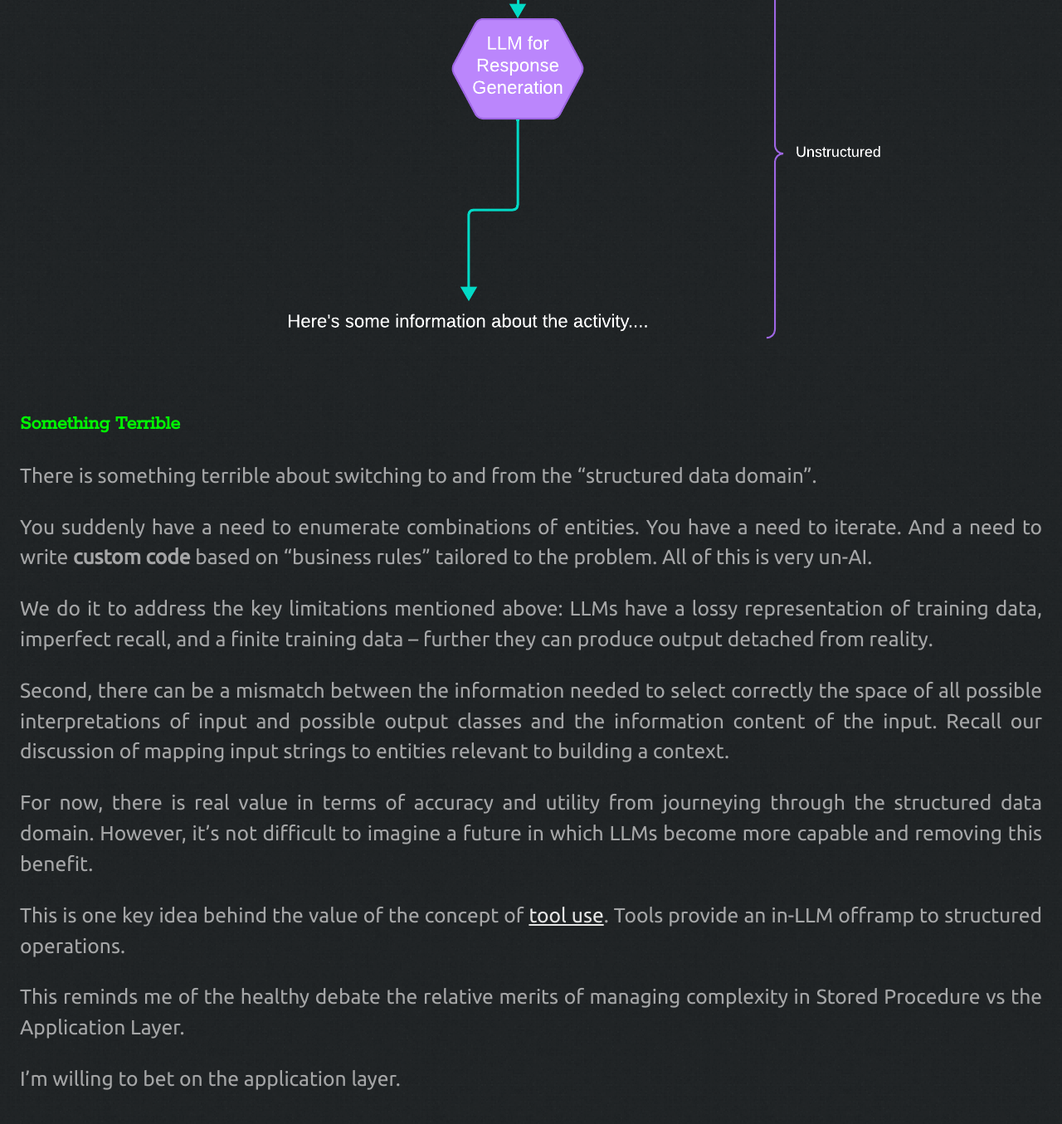
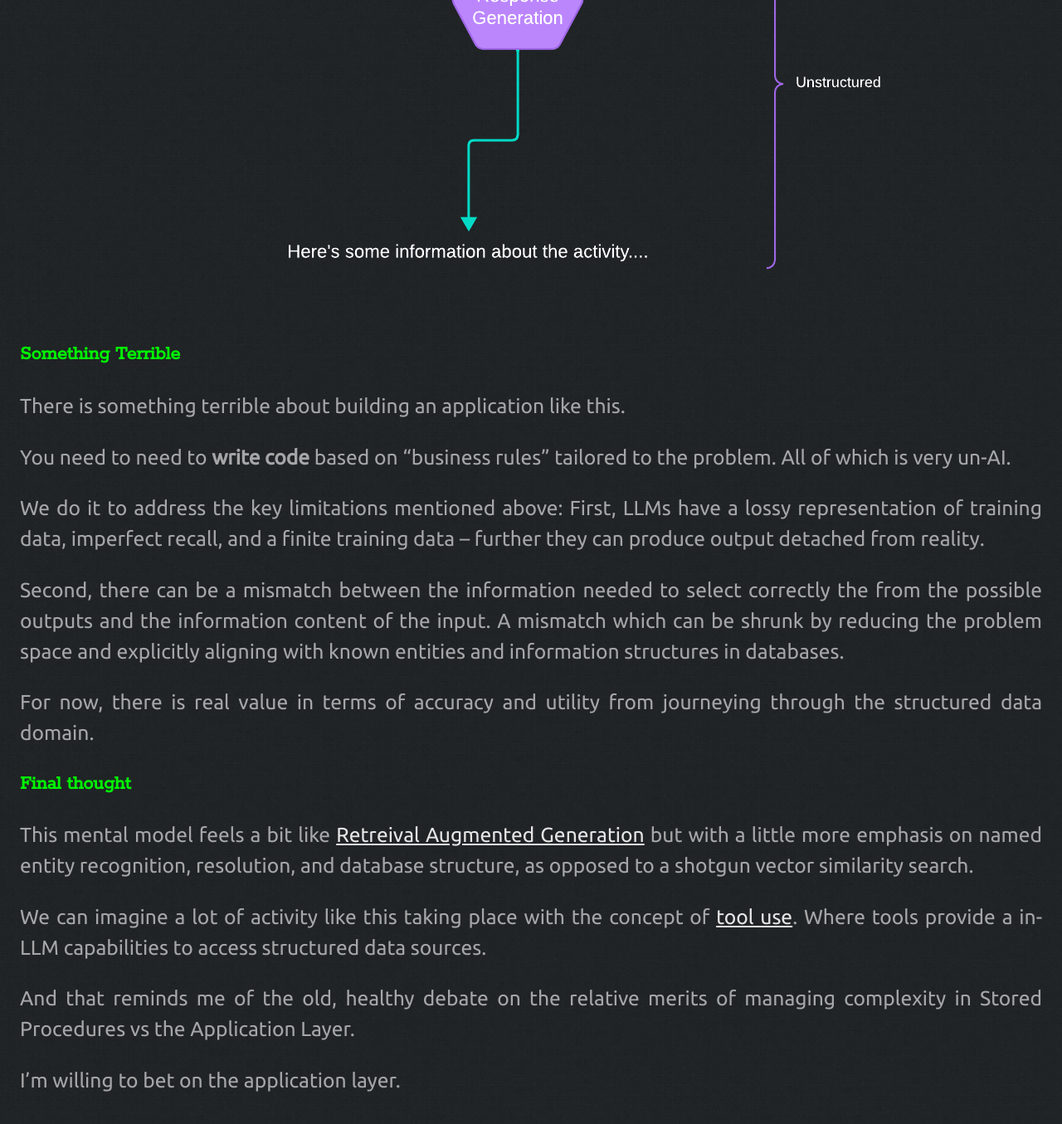
Before and after one commit to no0p/no0p.github.io, a Jekyll site: the page built from _posts/2024-4-13-notes-on-llm-application-development.markdown, in a window 1280 px wide and 1400 px high, scrolled down 10055 px. Shown: the top 1355 px of the window at 83% size. Built offline with Jekyll 4.4.1, drawn with Linux system fonts in a browser that asks for light colours; some of the changed text lies outside the part shown.

Commit message:
editing of post.

```diff
--- a/_posts/2024-4-13-notes-on-llm-application-development.markdown
+++ b/_posts/2024-4-13-notes-on-llm-application-development.markdown
@@ -10,7 +10,7 @@
 
 Like a lot of folks, I've integrated LLMs into my daily life, but until recently never had the time to dig deeper and form opinions about building with them.
 
-In this post I'll share a design overview of the answering facility in <a href="https://paintedtargets.com/">paintedtargets.com</a>, followed by a discussion of moving between the "structured data domain" and the "natural language domain."
+In this post I'll discuss the design of the chat facility in <a href="https://paintedtargets.com/">paintedtargets.com</a>, followed by a discussion of moving between what I like to call the "structured data domain" and the "natural language domain."
 
 ### Painted Targets
 
@@ -24,19 +24,15 @@
 
 I found that among the multitude of OSS LLM models available, none of them are going to run great on a 4090 or two, especially the larger SOA models.  And you can forget about fine tuning the big ones.  For now I am punting on the main LLM implementation as a detail behind an interface.  I think this will be a popular choice even though it comes with the usual types of tradeoffs relating to cost, latency, throughput, and correctness.
 
-A quick digression -- 'correctness' is a bit of a dubious term when talking about LLMs.
-
-Quality, or fitness for purpose, or even `fitness to taste` is perhaps more appropriate when discussing the correctness. Still producing output grounded in objective truth is a primary motivation for transforming requests into the structured data domain.
+A quick digression -- 'correctness' is a bit of a dubious term when talking about LLMs, fitness for purpose, or even `fitness to taste` is perhaps more appropriate when discussing the correctness.
 
 #### Opportunities for Wrapper Applications
 
-The first question you have to ask yourself is `why not just ask a big LLM service directly?`
-
-Let's explore two capabilities LLMs: first, they can retrieve information `remembered` from training, and second, they make `information accessable` in a text.
+The first question you have to ask yourself is `why not just ask a big chat service directly?`
 
 1.  While LLMs can remember and produce information they were trained on, their memory is a lossy compression encoded version of their training data. So remembering facts is a bit dicey, especially arcane facts with little or no representation in training data.
 
-2.  LLMs can effectively interpret language, but you know, sometimes it's hard to put a request into language and sometimes it's tough to select an interpretation from the set of all possible interpretations.  By adding some constraints to a problem, you reduce the size of the event space. This allows for building "tools" and prompts directed at a specific set of problems in which a lesser amount of information in the input and a lesser amount of information encoded in the model is sufficient for a successful computing experience.
+2.  LLMs can effectively interpret language, but you know, sometimes it's hard to put a request into language.  You need to include sufficient information in the input to resolve an appropriate generation path.  By adding some constraints to a problem, you reduce the size of the event space. This allows for building "tools" and prompts directed at a specific set of problems in which a lesser amount of information in the input and a lesser amount of information encoded in the model is sufficient for a successful computing experience.
 
 The room to add value here will probably change over time.
 
@@ -70,9 +66,9 @@
 
 It turns out that LLMs are pretty good at this task.
 
-Combined with an expectation of the desired output we can use this as a bridge between the structured data domain and natural language domain.
+Combined with an expectation of the desired output we can use this as a bridge from the natural language domain to the structured data domain.
 
-Quick digression here, for a long time, there has been a good pedantic point that natural language has structured.  We note that it was just that the information was sufficiently difficult to use that it was effectively unstructured for a broad range of computational uses.  The information is more accessible now.
+Quick digression here, for a long time, there has been a good pedantic point that natural language has structure. It was just the small matter of the information in natural language was sufficiently difficult to use that it was effectively unstructured for a broad range of computational uses.  The information is more accessible now.
 
 <img src="/images/entity-resolve.png"/>
 
@@ -116,9 +112,9 @@
 
 This uses a tool to extract structured records out of the context.
 
-An interesting note is that this is where a large context allows some interesting tradeoffs.  For example, if the user has a question about Novartis's patenting activity for treating a given disease, we've seen how to access the relevant patent applications.  But perhaps the user wants to further refine the query with a lot of nuance. It would be easy from an application development point of view to submit every patent Novartis has ever filed in the context and <strong>just let the LLM sort it out</strong>.
+An interesting note is that this is where a large context allows some interesting tradeoffs.  For example, if the user has a question about Novartis's patenting activity for treating a given disease, we've seen how to access the relevant patent applications.  But perhaps the user wants to further refine the query with a lot of nuance. It would be easy from an application development point of view to submit every patent Novartis has ever filed in the context and <strong>just let the LLM sort it out</strong>.  Curating a context is expensive an comes with the risk of lost recall.
 
-Curating a context is expensive an comes with the risk of lost recall, so reducing the amount of curation is nice.
+In this step the goal is to identify any entities that are particularly relevant from the context.  This allows for presenting links or other detailed information from the database in the response.
 
 #### Post-Processing
 
@@ -151,11 +147,9 @@
 
 <img src="/images/output-species-map.png" alt="Shows the mapping of text strings to expected output classes"/>
 
-Tools for implementing these function have been around for a long time.  Conditional Random Fields, Non-Transformer Networks, Regular Expressions, Various models for document classification etc.  But now entities can be extracted with zero shot or few shot prompting with decent results with a couple of minutes of effort.
+Tools for implementing these functions have been around for a long time.  Conditional Random Fields, Non-Transformer Networks, Regular Expressions, Various models for document classification etc.
 
-Mapping to the structured data domain makes a problem more tractable.
-
-The economics of this open up a lot of possible applications that would not have been worthwhile before.
+But now entities can be extracted with zero shot or few shot prompting with decent results with a couple of minutes of effort.  Same with document classification, relevance summarization, etc.  This changes the economics of these projects, making many new application possible.
 
 ### The Utility of Information Encoded in Databases
 
@@ -177,27 +171,30 @@
 
 After extracting a disease, target, and company and an expected output as a general response, we query the database for patent applications with a restriction that is the intersection of these three keys.  We then interpolate the contents of these patent applications for the context.
 
-Will the LLM find interesting trend to discuss? Will it hallucinate? Maybe.
+The LLM can then make information that was previously inaccessible, accessible.
 
-Lets look at the tranform from the structured data domain and back.
+### Looking at the journey from natural language to structured data and back.
 
 <img src="/images/structure.png" alt="Shows the process highlighting the journey to structure and back to language"/>
 
-
 ### Something Terrible
 
-There is something terrible about switching to and from the "structured data domain".
+There is something terrible about building an application like this.
 
-You suddenly have a need to enumerate combinations of entities.  You have a need to iterate.  And a need to write <strong>custom code</strong> based on "business rules" tailored to the problem.  All of this is very un-AI.
+You need to need to <strong>write code</strong> based on "business rules" tailored to the problem.  All of which is very un-AI.
 
-We do it to address the key limitations mentioned above: LLMs have a lossy representation of training data, imperfect recall, and a finite training data -- further they can produce output detached from reality.
+We do it to address the key limitations mentioned above: First, LLMs have a lossy representation of training data, imperfect recall, and a finite training data -- further they can produce output detached from reality.
 
-Second, there can be a mismatch between the information needed to select correctly the space of all possible interpretations of input and possible output classes and the information content of the input.  Recall our discussion of mapping input strings to entities relevant to building a context.
+Second, there can be a mismatch between the information needed to select correctly the from the possible outputs and the information content of the input.  A mismatch which can be shrunk by reducing the problem space and explicitly aligning with known entities and information structures in databases.
 
-For now, there is real value in terms of accuracy and utility from journeying through the structured data domain.  However, it's not difficult to imagine a future in which LLMs become more capable and removing this benefit.
+For now, there is real value in terms of accuracy and utility from journeying through the structured data domain.
 
-This is one key idea behind the value of the concept of <a href="https://ai.google.dev/docs/function_calling">tool use</a>.  Tools provide an in-LLM offramp to structured operations.
+### Final thought
 
-This reminds me of the healthy debate the relative merits of managing complexity in Stored Procedure vs the Application Layer.
+This mental model feels a bit like <a href="https://en.wikipedia.org/wiki/Prompt_engineering#Retrieval-augmented_generation">Retreival Augmented Generation</a> but with a little more emphasis on named entity recognition, resolution, and database structure, as opposed to a shotgun vector similarity search.
+
+We can imagine a lot of activity like this taking place with the concept of <a href="https://ai.google.dev/docs/function_calling">tool use</a>.  Where tools provide a in-LLM capabilities to access structured data sources.
+
+And that reminds me of the old, healthy debate on the relative merits of managing complexity in Stored Procedures vs the Application Layer.
 
 I'm willing to bet on the application layer.
```
Also changed, not shown: other parts of _posts/2024-4-13-notes-on-llm-application-development.markdown (+2 -2 lines).
